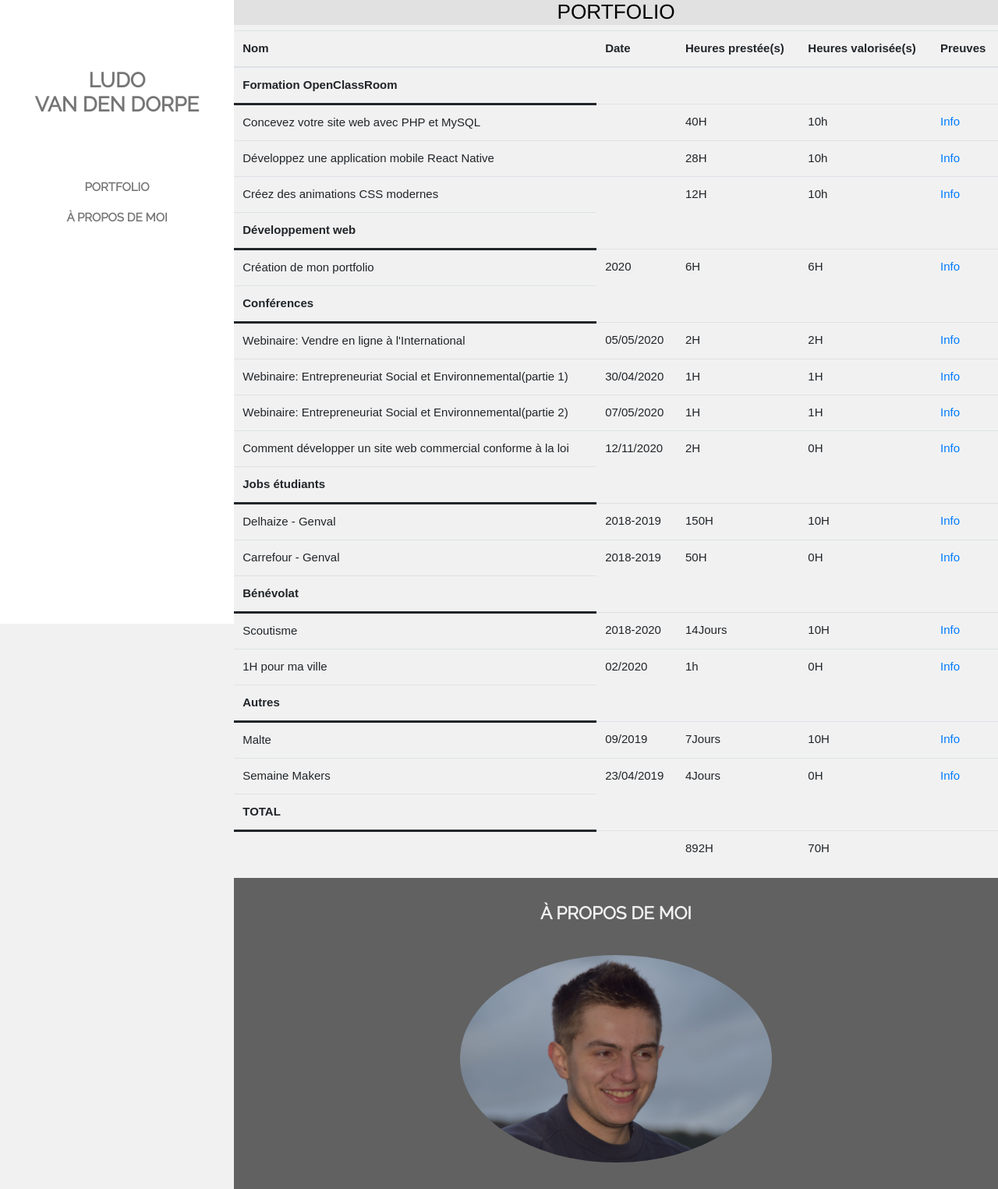
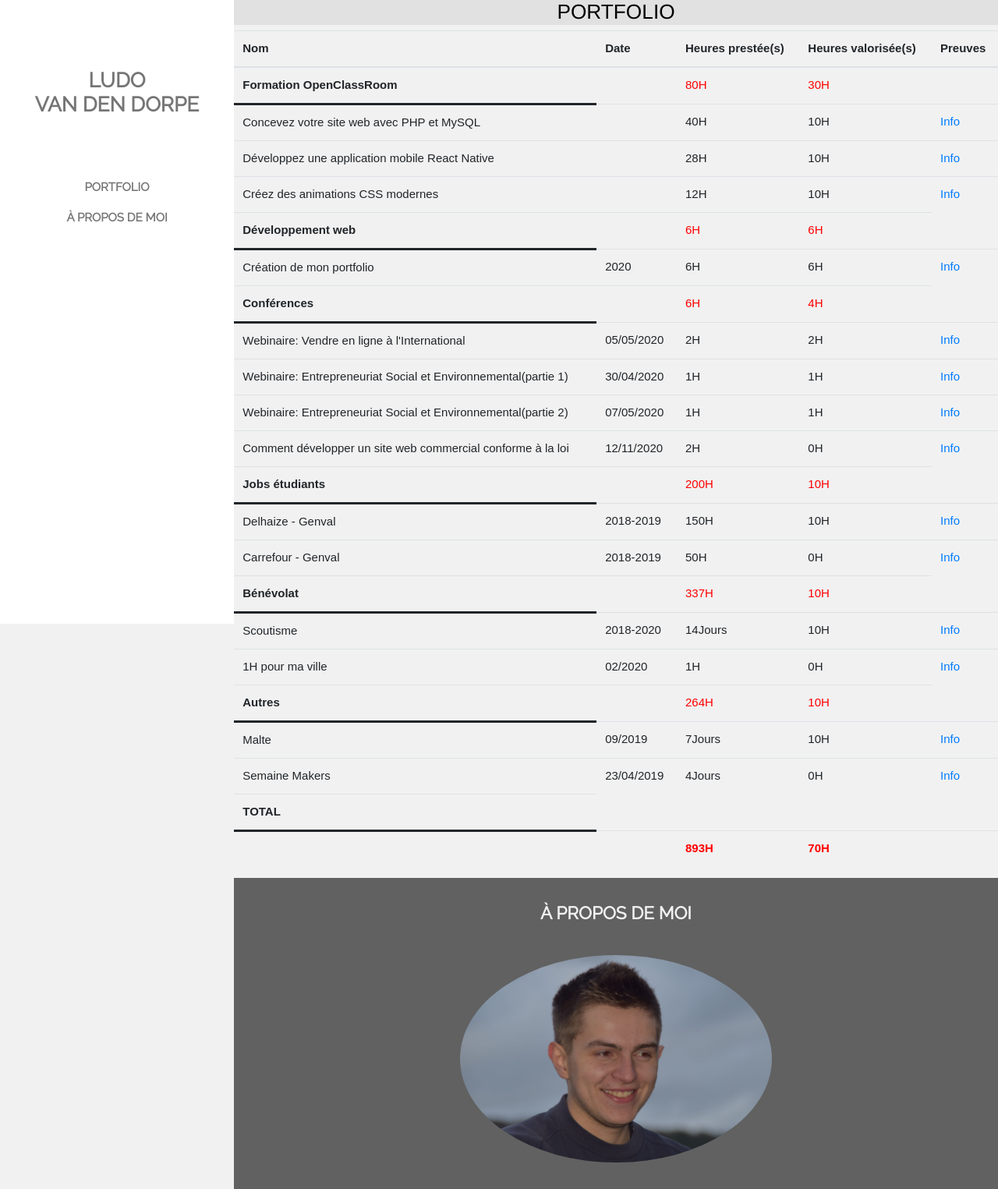
Before and after one commit to LudoVdd/portfolio, a website: page index.html in a window 1280 px wide. Shown: the top 1525 px of the page at 78% size. Drawn offline with nearby package versions, Linux system fonts and the light colour scheme.

Commit message:
Section bénévoles

```diff
--- a/index.html
+++ b/index.html
@@ -52,31 +52,36 @@ body,h1,h2,h3,h4,h5 {font-family: "Raleway", sans-serif}
       <tbody>
         <tr>
           <td style="border-bottom-style: solid;"><b>Formation OpenClassRoom</b></td>
+          <td></td>
+          <td style="color:red">80H</td>
+          <td style="color:red">30H</td>
         </tr>
         <tr>
           <td> Concevez votre site web avec PHP et MySQL</td>
           <td></td>
           <td>40H</td>
-          <td>10h</td>
+          <td>10H</td>
           <td><a href="preuve.html?formationphp">Info</a></td>
         </tr>
         <tr>
           <td>Développez une application mobile React Native</td>
           <td></td>
           <td>28H</td>
-          <td>10h</td>
+          <td>10H</td>
           <td><a href="preuve.html?formationrn">Info</a></td>
         </tr>
         <tr>
           <td>Créez des animations CSS modernes</td>
           <td></td>
           <td>12H</td>
-          <td>10h</td>
+          <td>10H</td>
           <td><a href="preuve.html?formationcss">Info</a></td>
         </tr>
         <tr>
           <td style="border-bottom-style: solid;"><b>Développement web</b></td>
-
+          <td></td>
+          <td style="color:red">6H</td>
+          <td style="color:red">6H</td>
           <tr>
             <td>Création de mon portfolio</td>
             <td>2020</td>
@@ -87,6 +92,9 @@ body,h1,h2,h3,h4,h5 {font-family: "Raleway", sans-serif}
         </tr>
         <tr>
           <td style="border-bottom-style: solid;"><b>Conférences</b></td>
+          <td></td>
+          <td style="color:red"> 6H</td>
+          <td style="color:red">4H</td>
         </tr>
         <tr>
           <td>Webinaire: Vendre en ligne à l'International</td>
@@ -118,6 +126,9 @@ body,h1,h2,h3,h4,h5 {font-family: "Raleway", sans-serif}
         </tr>
         <tr>
           <td style="border-bottom-style: solid;"><b>Jobs étudiants</b></td>
+          <td></td>
+          <td style="color:red">200H</td>
+          <td style="color:red">10H</td>
         </tr>
         <tr>
           <td>Delhaize - Genval</td>
@@ -135,6 +146,9 @@ body,h1,h2,h3,h4,h5 {font-family: "Raleway", sans-serif}
         </tr>
         <tr>
           <td style="border-bottom-style: solid;"><b>Bénévolat</b></td>
+          <td></td>
+          <td style="color:red">337H</td>
+          <td style="color:red">10H</td>
         </tr>
         <tr>
           <td>Scoutisme</td>
@@ -146,12 +160,15 @@ body,h1,h2,h3,h4,h5 {font-family: "Raleway", sans-serif}
         <tr>
           <td>1H pour ma ville</td>
           <td>02/2020</td>
-          <td>1h</td>
+          <td>1H</td>
           <td>0H</td>
           <td><a href="preuve.html?maville">Info</a></td>
         </tr>
         <tr>
           <td style="border-bottom-style: solid;"><b>Autres</b></td>
+          <td></td>
+          <td style="color:red">264H</td>
+          <td style="color:red">10H</td>
         </tr>
         <tr>
           <td>Malte</td>
@@ -173,8 +190,8 @@ body,h1,h2,h3,h4,h5 {font-family: "Raleway", sans-serif}
         <tr>
           <td></td>
           <td></td>
-          <td>892H</td>
-          <td>70H</td>
+          <td style="color:red;font-weight: bold;">893H</td>
+          <td style="color:red;font-weight: bold;">70H</td>
           <td></td>
         </tr>
       </tbody>
```
